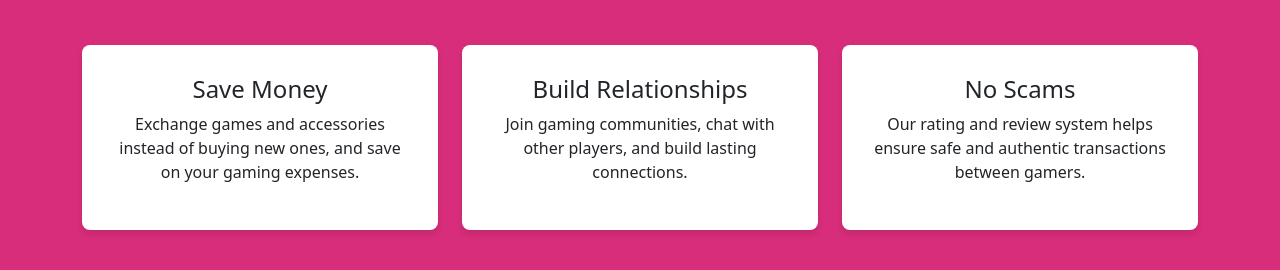
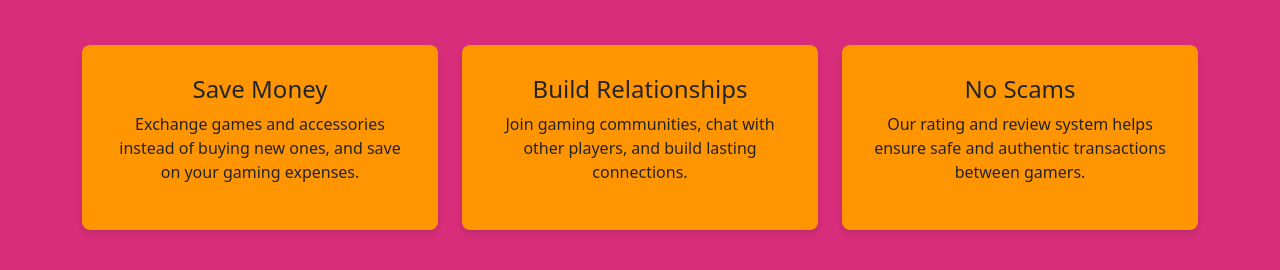
Before and after one commit to Harsha-Udutha/TradePlay, a plain HTML site: page index.html in a window 1280 px wide. Shown: the part 682-952 px from the top of the page. Drawn offline with nearby package versions, Linux system fonts and the light colour scheme.

Commit message:
changed the color to orange

```diff
--- a/index.html
+++ b/index.html
@@ -18,7 +18,7 @@
       text-align: center;
     }
     .feature-box {
-      background-color: #fff;
+      background-color: #ff9500; /* Changed the color to orange */
       padding: 30px;
       border-radius: 8px;
       box-shadow: 0 4px 6px rgba(0, 0, 0, 0.1);
```
